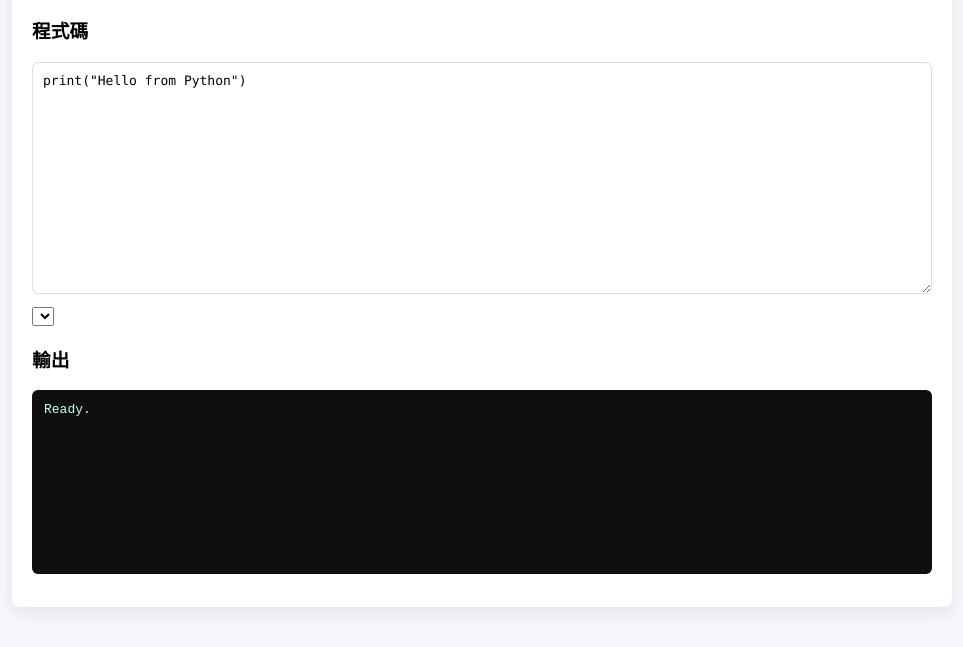
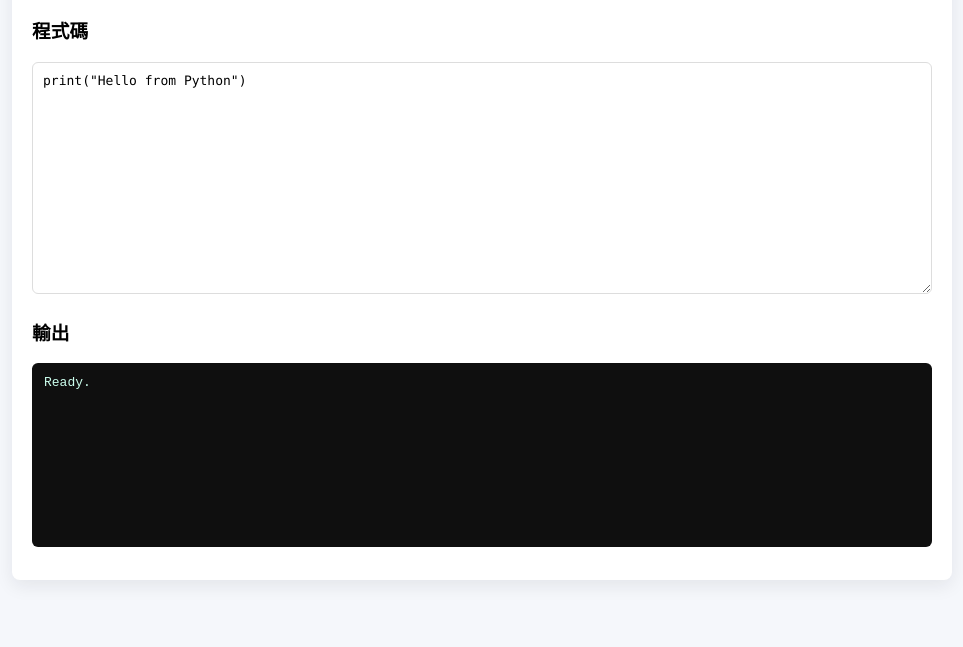
Before and after one commit to vtc240214948-ctrl/WebApp.github.io, a plain HTML site: page index.html in a window 1280 px wide. Shown: the part 141-788 px from the top of the page, without its empty margins (158-1121 px from the left). Drawn offline with Linux system fonts and the light colour scheme.

Commit message:
Remove snippets section from index.html
Removed the snippets section from the HTML.

```diff
--- a/index.html
+++ b/index.html
@@ -32,14 +32,6 @@
       <textarea id="code" rows="14">print("Hello from Python")</textarea>
     </section>
 
-    <section class="snippets">
-      <div class="extras">
-        <select id="snippets"></select>
-        <div class="snippet-buttons">
-        </div>
-      </div>
-    </section>
-
     <section class="output-section">
       <h3>輸出</h3>
       <pre id="out" class="output">Ready.</pre>
```
